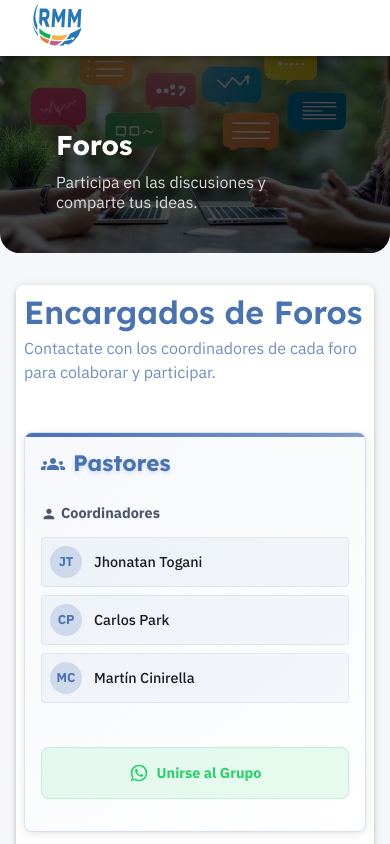
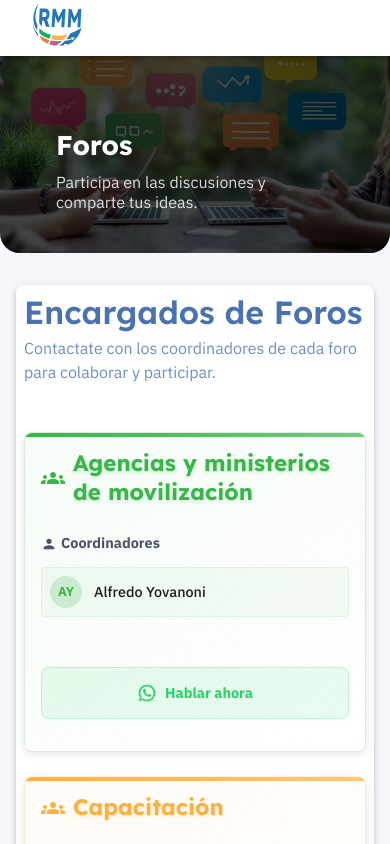
Before and after one commit to lucassingh/rrm-landing, a React (Vite) app: page /forums in a window 390 px wide. Shown: the top 844 px of the page. Built offline with nearby package versions, Linux system fonts and the light colour scheme; some icons are missing.

Commit message:
refactor

```diff
--- a/src/components/forums/ForumCardComponent.tsx
+++ b/src/components/forums/ForumCardComponent.tsx
@@ -43,7 +43,7 @@ export const ForumCardComponent: React.FC<ForumCardComponentProps> = ({ card })
     return (
         <Card
             sx={{
-                height: '100%',
+                height: '320px',
                 display: 'flex',
                 flexDirection: 'column',
                 transition: 'all 0.3s ease-in-out',
--- a/src/components/forums/ForumGridCardComponent.tsx
+++ b/src/components/forums/ForumGridCardComponent.tsx
@@ -18,7 +18,7 @@ export const ForumCardsGridComponent: React.FC<ForumCardsGridComponentProps> = (
                         key={card.id}
                         sx={{
                             display: 'flex',
-                            minHeight: '400px',
+                            minHeight: 'auto',
                             '& > *': {
                                 width: '100%'
                             }
--- a/src/components/forums/forumCardsData.ts
+++ b/src/components/forums/forumCardsData.ts
@@ -3,65 +3,72 @@ import type { ForumCard } from "../../interfaces/forum";
 export const getForumCardsData = (t: any): ForumCard[] => [
     {
         id: '1',
-        forumName: t("forums.forumsList.pastors"),
-        coordinators: ['Jhonatan Togani', 'Carlos Park', 'Martín Cinirella'],
-        whatsappGroup: 'https://chat.whatsapp.com/pastores',
+        forumName: t("forums.forumsList.agencies"), // 1
+        coordinators: ['Alfredo Yovanoni'],
+        whatsappGroup: 'https://wa.me/5493415695816',
+        forumColor: '#39b54a'
+    },
+    {
+        id: '2',
+        forumName: t("forums.forumsList.training"), // 2
+        coordinators: ['Nestor Cornara'],
+        whatsappGroup: 'https://wa.me/5491159794129',
+        forumColor: '#fcb040'
+    },
+    {
+        id: '3',
+        forumName: t("forums.forumsList.care"), // 3
+        coordinators: ['Vanesa Leder'],
+        whatsappGroup: 'https://wa.me/5491132944674',
+        forumColor: '#7b5ba1'
+    },
+    {
+        id: '4',
+        forumName: t("forums.forumsList.crossCultural"), // 6
+        coordinators: ['Nora Velazquez'],
+        whatsappGroup: 'https://wa.me/5491158410483',
+        forumColor: '#ff5733'
+    },
+    {
+        id: '5',
+        forumName: t("forums.forumsList.mobilizers"), // 7
+        coordinators: ['Ricardo Bertogliati'],
+        whatsappGroup: 'https://wa.me/5491140750270',
+        forumColor: '#bd634f'
+    },
+    {
+        id: '6',
+        forumName: t("forums.forumsList.pastors"), // 8
+        coordinators: ['Jhonatan Tiganni'],
+        whatsappGroup: 'https://wa.me/5493516983255',
         forumColor: '#4972b2'
     },
     {
-        id: '2',
-        forumName: t("forums.forumsList.sendingChurches"),
-        coordinators: ['Coordinador por definir'],
-        whatsappGroup: 'https://chat.whatsapp.com/iglesias-enviadoras',
-        forumColor: '#b63e81'
+        id: '7',
+        forumName: t("forums.forumsList.originPeople"), // 9
+        coordinators: ['Daniel Lescano'],
+        whatsappGroup: 'https://wa.me/5493874201198',
+        forumColor: '#bd634f'
     },
     {
-        id: '3',
-        forumName: t("forums.forumsList.agencies"),
-        coordinators: ['Alfredo', 'Roberto', 'Marilina'],
-        whatsappGroup: 'https://chat.whatsapp.com/agencias-ministerios',
-        forumColor: '#39b54a'
-    },
-    {
-        id: '4',
-        forumName: t("forums.forumsList.training"),
-        coordinators: ['Nestor Cornara', 'Silvia Moyano', 'Federico Sinópoli'],
-        whatsappGroup: 'https://chat.whatsapp.com/capacitacion',
-        forumColor: '#fcb040'
-    },
-    {
-        id: '5',
-        forumName: t("forums.forumsList.crossCultural"),
-        coordinators: ['Nora Velazquez'],
-        whatsappGroup: 'https://chat.whatsapp.com/misioneros-transculturales',
-        forumColor: '#ff5733'
-    },
-    {
-        id: '6',
-        forumName: t("forums.forumsList.care"),
-        coordinators: ['Vanesa Leder'],
-        whatsappGroup: 'https://chat.whatsapp.com/cuidado-integral',
-        forumColor: '#7b5ba1'
-    },
-    {
-        id: '7',
-        forumName: t("forums.forumsList.work"),
-        coordinators: ['Luis Perfetti', 'Joel'],
-        whatsappGroup: 'https://chat.whatsapp.com/trabajo-mision',
+        id: '8',
+        forumName: t("forums.forumsList.work"), // 10
+        coordinators: ['Luis Perfetti'],
+        whatsappGroup: 'https://wa.me/5491171642588',
         forumColor: '#49a6a6'
     },
     {
-        id: '8',
-        forumName: t("forums.forumsList.mobilizers"),
-        coordinators: ['Pablo', 'Ricardo'],
-        whatsappGroup: 'https://chat.whatsapp.com/movilizadores',
-        forumColor: '#bd634f'
+        id: '9',
+        forumName: t("forums.forumsList.public"), //11
+        coordinators: ['Luciano Bongarrá'],
+        whatsappGroup: 'https://wa.me/5491161576339',
+        forumColor: '#1e6f2f'
     },
     {
-        id: '9',
-        forumName: t("forums.forumsList.intercession"),
-        coordinators: ['Maricel', 'Ana'],
-        whatsappGroup: 'https://chat.whatsapp.com/intercesion',
-        forumColor: '#1e6f2f'
-    }
+        id: '10',
+        forumName: t("forums.forumsList.capellan"), // 12
+        coordinators: ['Roberto Dominguez'],
+        whatsappGroup: 'https://wa.me/5491140434906',
+        forumColor: '#b63e81'
+    },
 ];
--- a/src/i18n/locales/en/common.json
+++ b/src/i18n/locales/en/common.json
@@ -159,17 +159,20 @@
         "titleGralCards": "Forum Managers",
         "subtitleGralCards": "Contact the coordinators of each forum to collaborate and participate.",
         "coordinators": "Coordinators",
-        "joinGroup": "Join the Group",
+        "joinGroup": "Talk now",
         "forumsList": {
             "pastors": "Pastors",
             "sendingChurches": "Sending Churches",
-            "agencies": "Agencies and Ministries",
+            "agencies": "Agencies and Mobilization Ministries",
             "training": "Training",
             "crossCultural": "Cross-Cultural Missionaries",
             "care": "Comprehensive Missionary Care",
             "work": "Work and Mission",
+            "originPeople": "Indigenous Peoples",
             "mobilizers": "Mobilizers",
-            "intercession": "Intercession"
+            "intercession": "Intercession",
+            "public": "Public Management and Mission",
+            "capellan": "Chaplaincy and Mission"
         }
     },
     "news": {
--- a/src/i18n/locales/es/common.json
+++ b/src/i18n/locales/es/common.json
@@ -159,17 +159,20 @@
         "titleGralCards": "Encargados de Foros",
         "subtitleGralCards": "Contactate con los coordinadores de cada foro para colaborar y participar.",
         "coordinators": "Coordinadores",
-        "joinGroup": "Unirse al Grupo",
+        "joinGroup": "Hablar ahora",
         "forumsList": {
             "pastors": "Pastores",
             "sendingChurches": "Iglesias Enviadoras",
-            "agencies": "Agencias y Ministerios",
+            "agencies": "Agencias y ministerios de movilización",
             "training": "Capacitación",
             "crossCultural": "Misioneros Transculturales",
             "care": "Cuidado Integral del Misionero",
             "work": "Trabajo y Misión",
+            "originPeople": "Pueblos Originarios",
             "mobilizers": "Movilizadores",
-            "intercession": "Intercesión"
+            "intercession": "Intercesión",
+            "public": "Gestión Pública y Misión",
+            "capellan": "Capellanía y Misión"
         }
     },
     "news": {
--- a/src/services/news.service.ts
+++ b/src/services/news.service.ts
@@ -1,4 +1,3 @@
-// services/news.service.ts
 import type { News, NewsApiResponse } from "../interfaces/news";
 
 export const fetchNews = async (): Promise<News[]> => {
@@ -18,11 +17,11 @@ export const fetchNews = async (): Promise<News[]> => {
 
         const data: NewsApiResponse = await response.json();
 
-        // Si la API devuelve directamente un array
-        return data || [];
+        console.log('API Response:', data);
+        const count = Array.isArray(data) ? data.length : (data as any)?.data?.length ?? 0;
+        console.log('Number of news received:', count);
 
-        // Si la API devuelve { data: News[], error?: string }
-        // return data.data || [];
+        return (Array.isArray(data) ? data : (data as any)?.data) || [];
 
     } catch (error) {
         console.error('Error fetching news:', error);
```
Also changed, not shown: src/components/ColaborateSection.tsx (+196 -78 lines).
